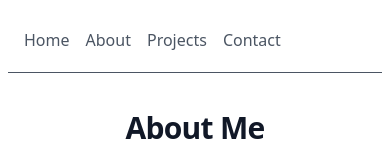
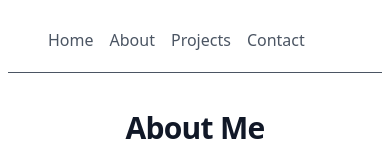
Before and after one commit to pjleb90/portfolio, a Next.js app: page /about in a window 390 px wide. Shown: the top 160 px of the page. Built offline with nearby package versions, Linux system fonts and the light colour scheme.

Commit message:
formatting

```diff
--- a/components/NavMenu.tsx
+++ b/components/NavMenu.tsx
@@ -8,7 +8,7 @@ const NavMenu = () => {
 
     return (
         <Container>
-            <nav className="relative px-4 sm:px-6 lg:px-8 flex h-16 items-center">
+            <nav className="relative px-10 sm:px-6 lg:px-8 flex h-16 items-center">
                 <ul className="lg:flex space-x-4 font-medium md:text-xl xl:text-xl text-gray-600 dark:text-teal-500">
                     <Link href="/" className="text-gray-600 hover:text-teal-500 dark:text-teal-500 dark:hover:text-white hover:underline">
                         Home
--- a/components/container.tsx
+++ b/components/container.tsx
@@ -6,7 +6,7 @@ const Container: React.FC<ContainerProps> = ({
     children
 }) => {
     return (
-        <div className="">
+        <div>
             {children}
         </div>
     );
--- a/components/footer.tsx
+++ b/components/footer.tsx
@@ -1,13 +1,8 @@
-import Link from "next/link";
-import { FaHome } from "react-icons/fa";
-import { MdEmail } from "react-icons/md";
 
 const Footer = () => {
-
     return (
-        // <Container>
         <footer className="p-4 bg-white sm:p-6 dark:bg-gray-900">
-                <div className="">
+            <div>
                 <div className="sm:flex sm:justify-between">
                     <div className="mb-6 md:mb-0 pt-10">
                         <span className="self-center text-2xl font-semibold whitespace-nowrap text-gray-600 dark:text-teal-500 hidden sm:inline-block">pjleb90@gmail.com</span>
@@ -43,7 +38,6 @@ const Footer = () => {
                 </div>
             </div>
         </footer>
-        // </Container>
     );
 }
 
```
Lines whose indentation alone changed are shown as unchanged.
